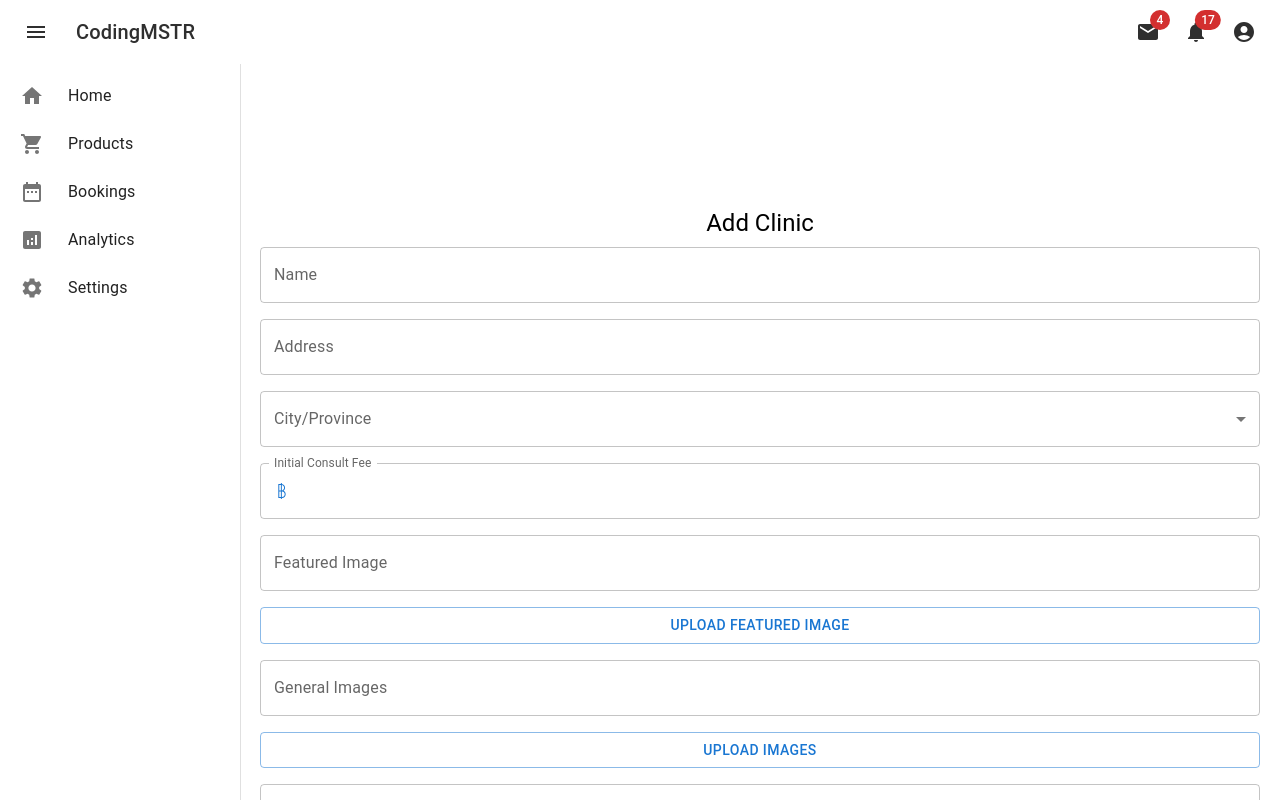
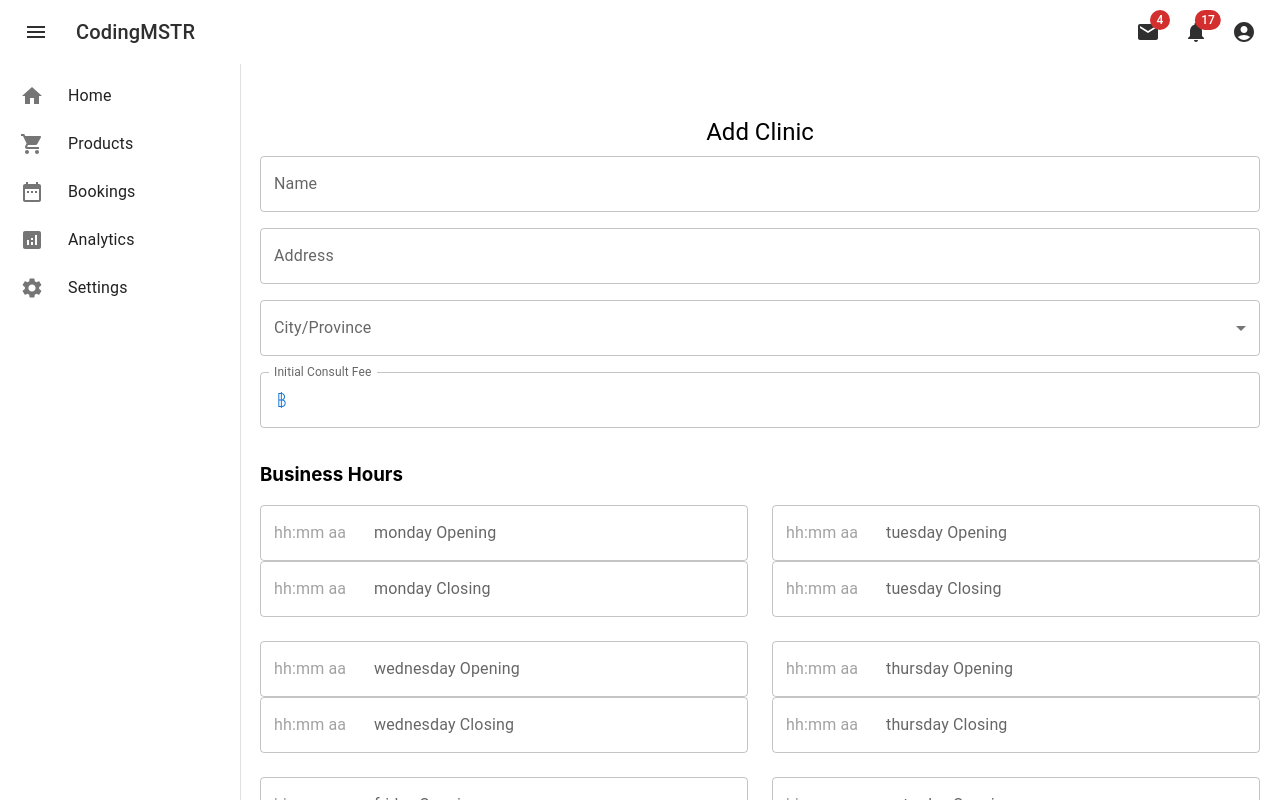
Before and after one commit to KingKong26/goganja_admin_clinics_MUI, a React (Create React App) app: page /add-clinic in a window 1280 px wide. Shown: the top 800 px of the page. Built offline with nearby package versions, Linux system fonts and the light colour scheme.

Commit message:
Add business hours to add clinic

```diff
--- a/package.json
+++ b/package.json
@@ -9,7 +9,9 @@
     "@fullcalendar/interaction": "^6.1.10",
     "@fullcalendar/react": "^6.1.10",
     "@mui/icons-material": "^5.10.16",
+    "@mui/lab": "^5.0.0-alpha.156",
     "@mui/material": "^5.10.16",
+    "@mui/x-date-pickers": "^6.18.5",
     "@testing-library/jest-dom": "^5.16.5",
     "@testing-library/react": "^13.4.0",
     "@testing-library/user-event": "^13.5.0",
--- a/src/products/AddForm.jsx
+++ b/src/products/AddForm.jsx
@@ -1,7 +1,9 @@
 import {
   Box,
   Button,
+  FormControl,
   Grid,
+  InputLabel,
   MenuItem,
   TextField,
   Typography,
@@ -14,7 +16,10 @@ import ThailandBahtIcon from "../components/CustomIcons";
 import { db, storage } from "../firebase-config";
 import Swal from "sweetalert2";
 import { addDoc, collection, getDocs } from "firebase/firestore/lite";
-import { ref, uploadBytes, getDownloadURL } from 'firebase/storage';
+import { ref, uploadBytes, getDownloadURL } from "firebase/storage";
+import { AdapterDayjs } from "@mui/x-date-pickers/AdapterDayjs";
+import { LocalizationProvider } from "@mui/x-date-pickers/LocalizationProvider";
+import { TimePicker } from "@mui/x-date-pickers/TimePicker";
 
 export default function AddForm() {
   const [formData, setFormData] = useState({
@@ -25,6 +30,15 @@ export default function AddForm() {
     featuredImage: null,
     additionalImages: [],
     services: [],
+    openingHours: {
+      monday: { opening: null, closing: null },
+      tuesday: { opening: null, closing: null },
+      wednesday: { opening: null, closing: null },
+      thursday: { opening: null, closing: null },
+      friday: { opening: null, closing: null },
+      saturday: { opening: null, closing: null },
+      sunday: { opening: null, closing: null },
+    },
   });
   const [showAddButton, setShowAddButton] = useState(true);
   const [services, setServices] = useState([]);
@@ -44,7 +58,10 @@ export default function AddForm() {
     } = formData;
 
     // Upload the featured image to Firebase Storage
-    const featuredImageRef = ref(storage, `clinic_images/${featuredImage.name}`);
+    const featuredImageRef = ref(
+      storage,
+      `clinic_images/${featuredImage.name}`
+    );
     await uploadBytes(featuredImageRef, featuredImage);
 
     // Get the download URL for the featured image
@@ -71,7 +88,7 @@ export default function AddForm() {
     });
 
     getClinics();
-    Swal.fire('Submitted!', 'Your file has been submitted.', 'success');
+    Swal.fire("Submitted!", "Your file has been submitted.", "success");
   };
   const getClinics = async () => {
     const data = await getDocs(empCollectionRef);
@@ -148,6 +165,19 @@ export default function AddForm() {
     setServices(newServices);
   };
 
+  const handleTimeChange = (day, timeType, time) => {
+    setFormData((prevData) => ({
+      ...prevData,
+      openingHours: {
+        ...prevData.openingHours,
+        [day]: {
+          ...prevData.openingHours[day],
+          [timeType]: time,
+        },
+      },
+    }));
+  };
+
   const cities = [
     {
       value: "Bangkok",
@@ -180,7 +210,7 @@ export default function AddForm() {
           display: "flex",
           justifyContent: "center",
           alignItems: "center",
-          height: "120vh",
+          height: "auto", // or use a fixed height like "600px"
           padding: 2,
         }}
       >
@@ -246,6 +276,44 @@ export default function AddForm() {
                   ),
                 }}
               />
+            </Grid>
+            <Grid item xs={12}>
+            <h3>Business Hours</h3>
+            <LocalizationProvider dateAdapter={AdapterDayjs}>
+                <Grid container spacing={3}>
+
+                  {Object.keys(formData.openingHours).map((day) => (
+                    <Grid item xs={6} key={day}>
+                      <FormControl fullWidth>
+                        <InputLabel id={`${day}-opening-picker-label`} sx={{ margin: "0 100px" }}>
+                          {day} Opening
+                        </InputLabel>
+                        <TimePicker
+                          labelId={`${day}-opening-picker-label`}
+                          value={formData.openingHours[day].opening}
+                          onChange={(time) => handleTimeChange(day, "opening", time)}
+                          renderInput={(params) => (
+                            <TextField {...params} size="small" variant="outlined" />
+                          )}
+                        />
+                      </FormControl>
+                      <FormControl fullWidth>
+                        <InputLabel id={`${day}-closing-picker-label`} sx={{ margin: "0 100px" }}>
+                          {day} Closing
+                        </InputLabel>
+                        <TimePicker
+                          labelId={`${day}-closing-picker-label`}
+                          value={formData.openingHours[day].closing}
+                          onChange={(time) => handleTimeChange(day, "closing", time)}
+                          renderInput={(params) => (
+                            <TextField {...params} size="small" variant="outlined" />
+                          )}
+                        />
+                      </FormControl>
+                    </Grid>
+                  ))}
+                </Grid>
+              </LocalizationProvider>
             </Grid>
             <Grid item xs={12}>
               <TextField
@@ -378,7 +446,13 @@ export default function AddForm() {
           </Grid>
           <Grid item xs={12} sx={{ mt: 3 }}>
             <Typography variant="h5" align="center">
-            <Button variant="contained" onClick={() => { console.log(formData); createClinic(); }}>
+              <Button
+                variant="contained"
+                onClick={() => {
+                  console.log(formData);
+                  createClinic();
+                }}
+              >
                 Submit
               </Button>
             </Typography>
```
Also changed, not shown: 1 other file (tests, documents, lock files or other folders).
